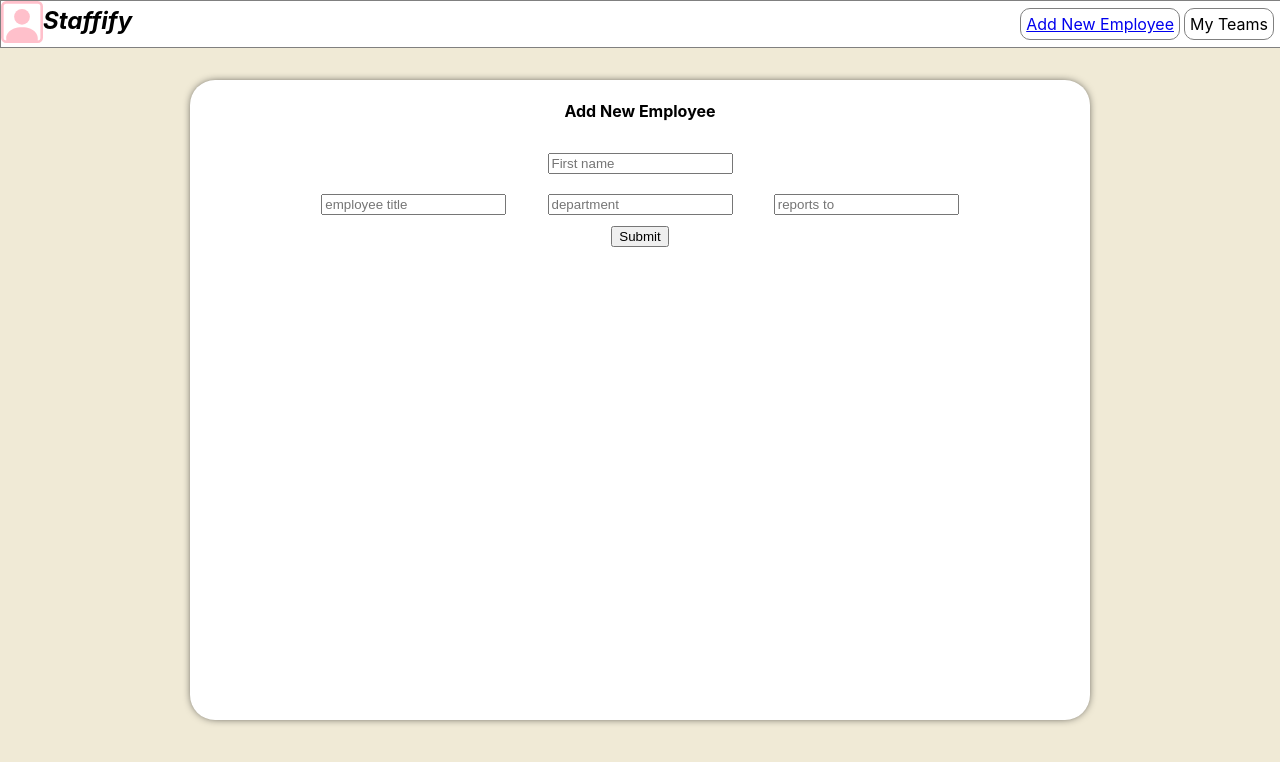
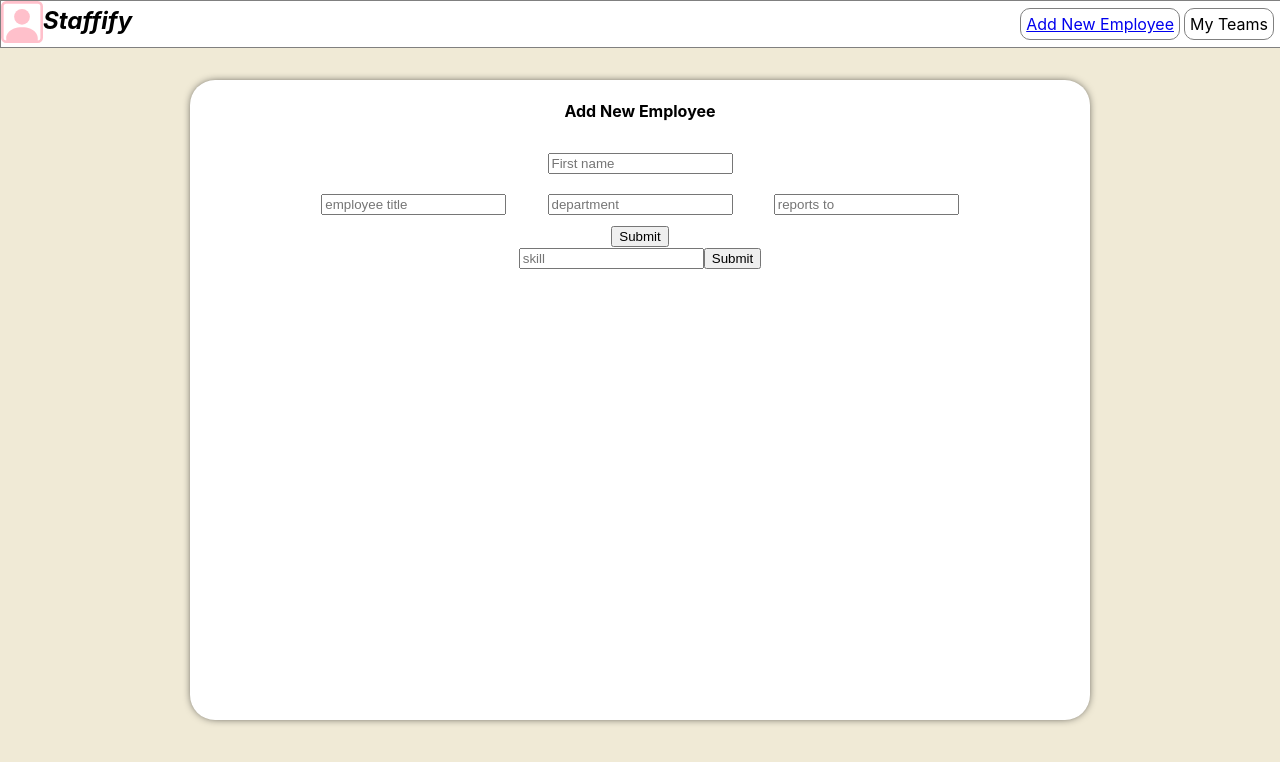
Before and after one commit to CD-Mackay/staffing-app, a React (Create React App) app: page /new in a window 1280 px wide. Shown: the top 762 px of the page. Built offline with nearby package versions, Linux system fonts and the light colour scheme; no server answers.

Commit message:
Add skill input component

```diff
--- a/src/components/AddEmployee/AddEmployee.js
+++ b/src/components/AddEmployee/AddEmployee.js
@@ -1,4 +1,4 @@
-import React, { useRef } from "react";
+import React, { useRef, useState } from "react";
 
 import { AddEmployee } from "../../utilities/db-helpers";
 
@@ -9,6 +9,8 @@ export default function AddEmployeeForm() {
   const titleInputRef = useRef();
   const deptInputRef = useRef();
   const superiorInputRef = useRef();
+  const skillInputRef = useRef();
+  const [skillList, setSkillList] = useState([]);
 
   const handleAddEmployee = (event) => {
     event.preventDefault();
@@ -21,11 +23,18 @@ export default function AddEmployeeForm() {
       name,
       title,
       department,
-      superior
+      superior,
     };
     AddEmployee(newEmployeeObect);
   };
 
+  const handleAddSkill = (event) => {
+    event.preventDefault();
+    let skillCopy = [...skillList];
+    const newSkill = skillInputRef.current.value;
+    skillCopy.push(newSkill);
+    setSkillList(skillCopy);
+  }
 
   return (
     <StyledAddEmployee>
@@ -41,12 +50,13 @@ export default function AddEmployeeForm() {
           <input type="text" placeholder="reports to" ref={superiorInputRef} />
         </div>
         <input type="submit" />
-        <div className="skills-input">
-          {/* <form>
-            <input type="text" placeholder="skill" />
-          </form> */}
-        </div>
       </form>
+      <div className="skills-input">
+        <form onSubmit={(e) => handleAddSkill(e)}>
+          <input type="text" placeholder="skill" ref={skillInputRef} />
+          <input type="submit" />
+        </form>
+      </div>
     </StyledAddEmployee>
   );
 }
```
